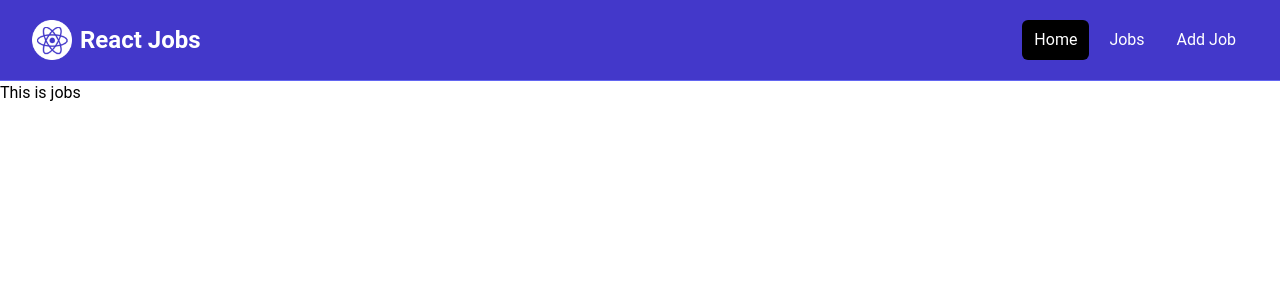
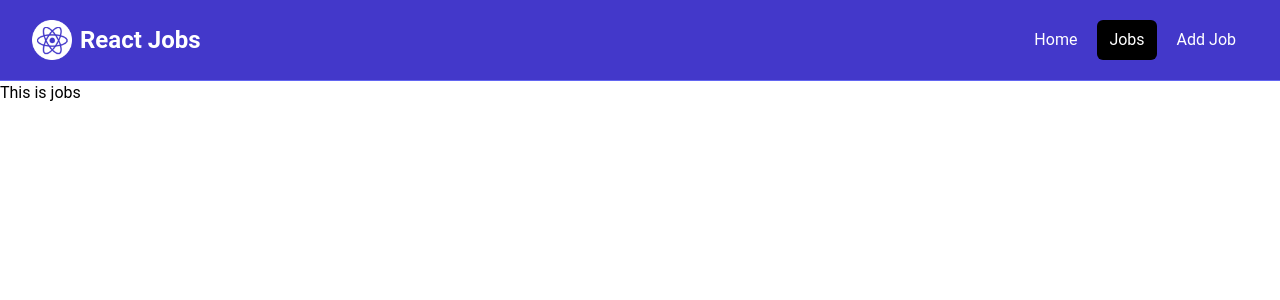
Before and after one commit to nayan-em/Job-Listing, a React (Vite) app: page /jobs in a window 1280 px wide. Shown: the top 300 px of the page. Built offline with nearby package versions, Linux system fonts and the light colour scheme.

Commit message:
Add isActive bg highlight in NavBar using NavLink component

```diff
--- a/src/components/Navbar.jsx
+++ b/src/components/Navbar.jsx
@@ -1,39 +1,29 @@
-import { Link } from "react-router-dom";
+import { NavLink } from "react-router-dom";
 import logo from "../assets/images/logo.png";
 
 const Navbar = () => {
+  const linkClass = ({ isActive }) => (
+    isActive
+      ? "text-white bg-black hover:bg-gray-900 hover:text-white rounded-md px-3 py-2"
+      : "text-white hover:bg-gray-900 hover:text-white rounded-md px-3 py-2"
+  )
+
   return (
     <nav className="bg-indigo-700 border-b border-indigo-500">
       <div className="mx-auto max-w-7xl px-2 sm:px-6 lg:px-8">
         <div className="flex h-20 items-center justify-between">
           <div className="flex flex-1 items-center justify-center md:items-stretch md:justify-start">
-            {/* <!-- Logo --> */}
-            <Link
-              className="flex flex-shrink-0 items-center mr-4"
-              to="/"
-            >
+            <NavLink className="flex flex-shrink-0 items-center mr-4" to="/">
               <img className="h-10 w-auto" src={logo} alt="React Jobs" />
               <span className="hidden md:block text-white text-2xl font-bold ml-2">
                 React Jobs
               </span>
-            </Link>
+            </NavLink>
             <div className="md:ml-auto">
               <div className="flex space-x-2">
-                <Link
-                  to="/"
-                  className="text-white bg-black hover:bg-gray-900 hover:text-white rounded-md px-3 py-2"
-                > Home
-                </Link>
-                <Link
-                  to="/jobs"
-                  className="text-white hover:bg-gray-900 hover:text-white rounded-md px-3 py-2"
-                > Jobs
-                </Link>
-                <Link
-                  to="/add-job"
-                  className="text-white hover:bg-gray-900 hover:text-white rounded-md px-3 py-2"
-                > Add Job
-                </Link>
+                <NavLink to="/" className={linkClass}> Home </NavLink>
+                <NavLink to="/jobs" className={linkClass}> Jobs </NavLink>
+                <NavLink to="/add-job" className={linkClass}> Add Job </NavLink>
               </div>
             </div>
           </div>
```
